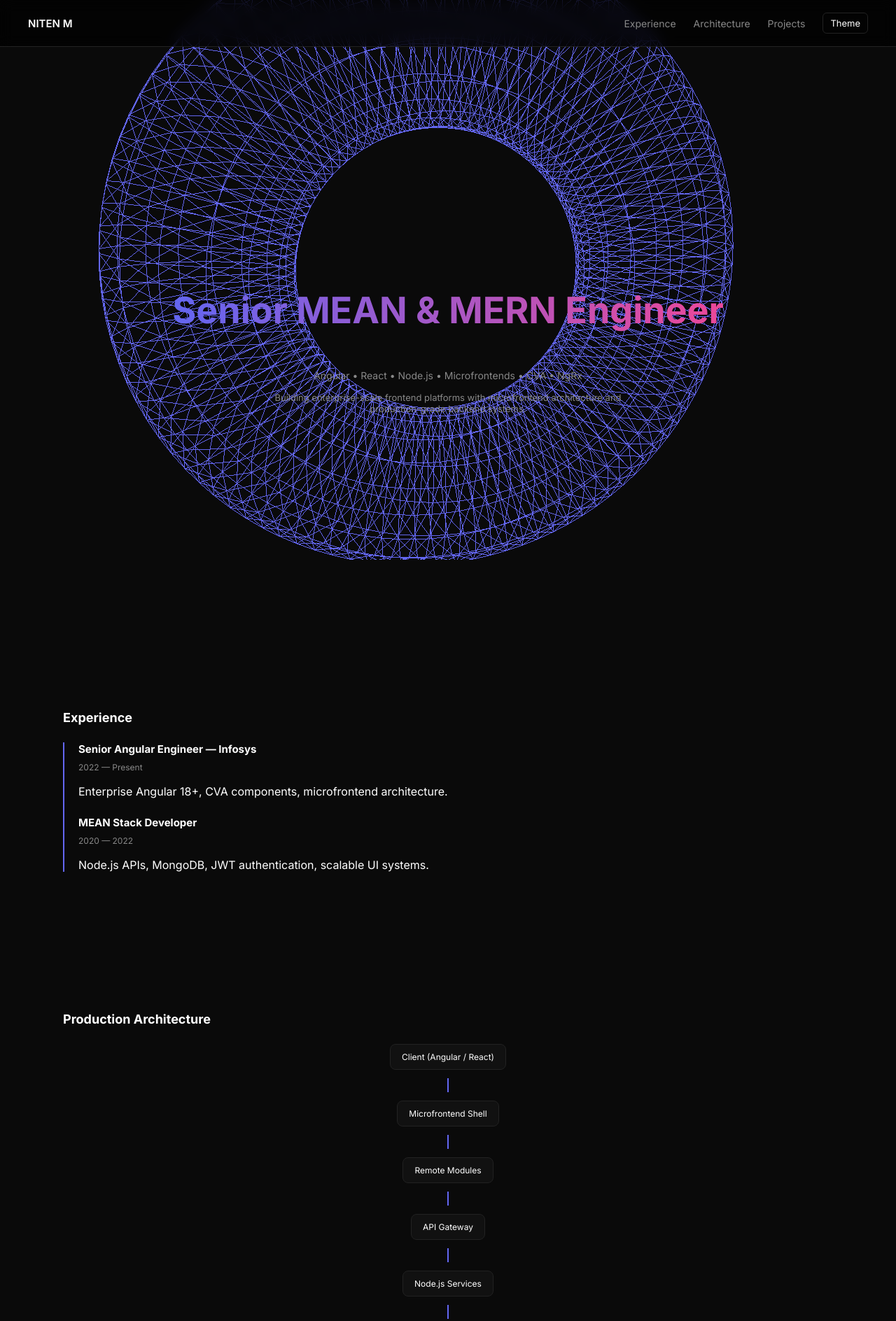
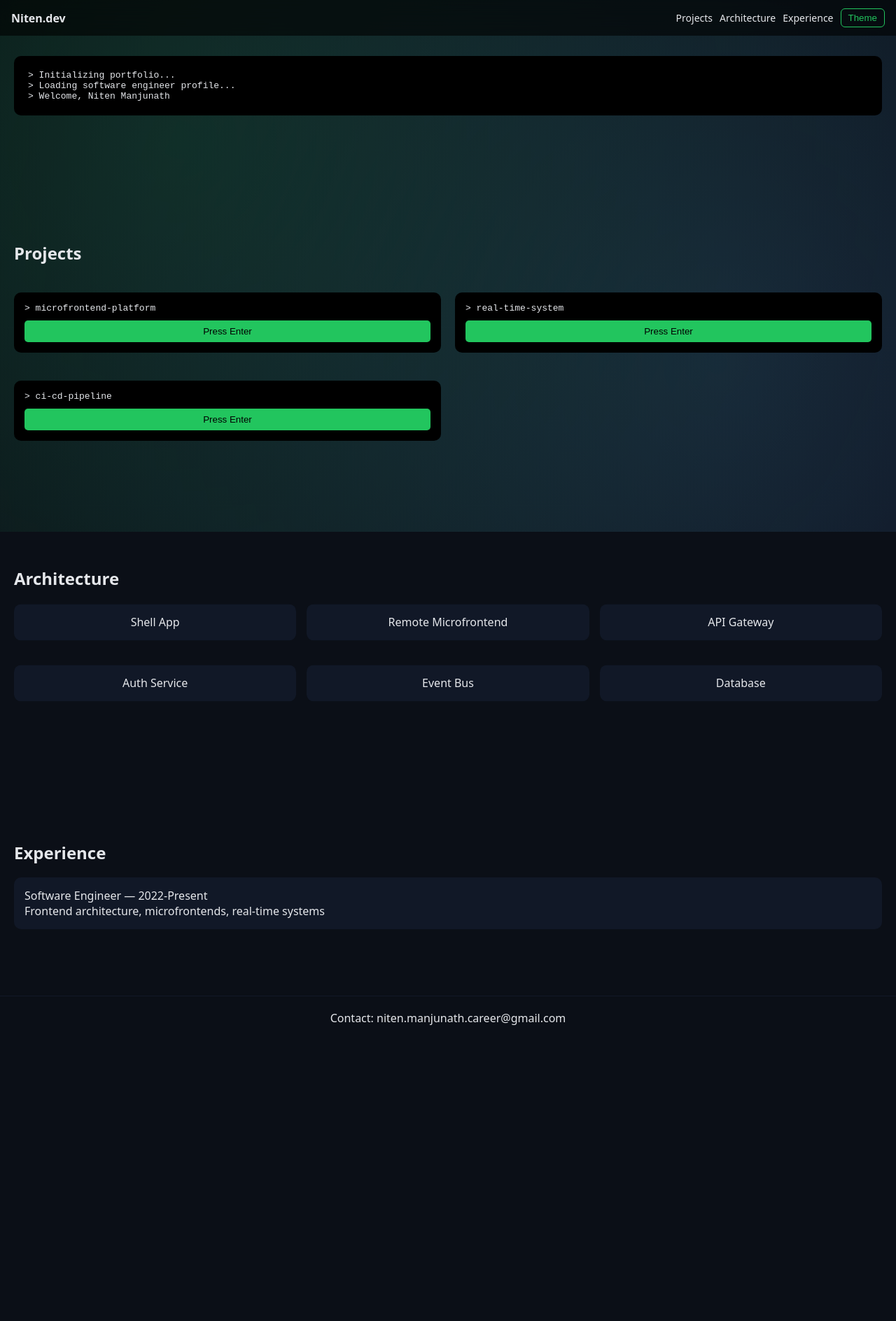
Before and after one commit to NITEN1999/landingpage, a plain HTML site: page index.html in a window 1280 px wide. Shown: the top 1888 px of the page at 70% size. After the commit the page ends 1486 px from the top, so only its background shows below. Drawn offline with nearby package versions, Linux system fonts and the light colour scheme; animation ran at ten frames a second.

Commit message:
Update index.html

```diff
--- a/index.html
+++ b/index.html
@@ -1,482 +1,408 @@
 <!DOCTYPE html>
 <html lang="en">
 <head>
-
 <meta charset="UTF-8">
 <meta name="viewport" content="width=device-width, initial-scale=1.0">
 
-<title>Niten M | Full Stack Engineer</title>
-
-<link href="https://fonts.googleapis.com/css2?family=Inter:wght@300;400;500;600;700&display=swap" rel="stylesheet">
-
-<script src="https://cdnjs.cloudflare.com/ajax/libs/gsap/3.12.5/gsap.min.js"></script>
-<script src="https://cdnjs.cloudflare.com/ajax/libs/three.js/r134/three.min.js"></script>
+<title>Niten Manjunath | Software Engineer</title>
 
 <style>
-
 /* =========================
-   THEME VARIABLES
+   MOBILE FIRST DESIGN
 ========================= */
 
 :root{
---bg:#0a0a0a;
---card:#111;
---text:#ffffff;
---muted:#888;
---border:#222;
---accent:#6366f1;
+  --bg:#0b0f17;
+  --card:#111827;
+  --text:#e5e7eb;
+  --accent:#22c55e;
+  --secondary:#60a5fa;
 }
 
-.light{
---bg:#f8fafc;
---card:#ffffff;
---text:#111;
---muted:#555;
---border:#ddd;
---accent:#4f46e5;
+[data-theme="light"]{
+  --bg:#ffffff;
+  --card:#f3f4f6;
+  --text:#111827;
+  --accent:#16a34a;
+  --secondary:#2563eb;
+}
+
+*{
+  box-sizing:border-box;
 }
 
 body{
   margin:0;
-font-family:'Inter', sans-serif;
+  font-family:system-ui,-apple-system,Segoe UI,Roboto;
   background:var(--bg);
   color:var(--text);
-transition:.3s;
   overflow-x:hidden;
 }
 
 /* =========================
-   3D BACKGROUND
+   BACKGROUND ANIMATION
 ========================= */
 
-canvas{
+.bg{
   position:fixed;
-top:0;
-left:0;
+  width:100%;
+  height:100%;
+  background:
+  radial-gradient(circle at 20% 30%,rgba(34,197,94,0.15),transparent),
+  radial-gradient(circle at 80% 70%,rgba(96,165,250,0.15),transparent);
+  animation:bgMove 10s infinite alternate;
   z-index:-1;
 }
 
+@keyframes bgMove{
+  from{transform:translateY(0px)}
+  to{transform:translateY(-50px)}
+}
+
 /* =========================
-   NAVBAR (MOBILE FIRST)
+   NAVBAR MOBILE FIRST
 ========================= */
 
-nav{
+.nav{
   position:fixed;
   top:0;
   width:100%;
-background:rgba(0,0,0,.7);
-backdrop-filter:blur(10px);
-border-bottom:1px solid var(--border);
-z-index:1000;
-}
-
-.light nav{
-background:rgba(255,255,255,.8);
-}
-
-.nav-container{
+  padding:12px 16px;
   display:flex;
   justify-content:space-between;
   align-items:center;
-padding:14px 18px;
+  background:rgba(0,0,0,0.6);
+  backdrop-filter:blur(12px);
+  z-index:999;
 }
 
 .logo{
-font-weight:600;
-font-size:15px;
+  font-weight:bold;
 }
 
-/* HAMBURGER */
-
-.hamburger{
+.nav-right{
   display:flex;
-flex-direction:column;
-gap:4px;
-cursor:pointer;
+  gap:10px;
+  align-items:center;
 }
 
-.hamburger span{
-width:22px;
-height:2px;
-background:var(--text);
-}
-
-/* MOBILE MENU */
-
-.nav-menu{
-position:absolute;
-top:55px;
-left:0;
-width:100%;
-background:var(--bg);
-display:flex;
-flex-direction:column;
-gap:15px;
-padding:15px;
-transform:translateY(-200%);
-transition:.3s ease;
-border-bottom:1px solid var(--border);
-}
-
-.nav-menu.active{
-transform:translateY(0);
-}
-
-.nav-menu a{
+.nav a{
+  color:var(--text);
   text-decoration:none;
-color:var(--muted);
   font-size:14px;
 }
 
-.nav-menu a:hover{
-color:var(--text);
+.theme-btn{
+  background:none;
+  border:1px solid var(--accent);
+  color:var(--accent);
+  padding:5px 10px;
+  border-radius:6px;
 }
 
-.toggle{
-cursor:pointer;
-font-size:13px;
-padding:6px 10px;
-border:1px solid var(--border);
-border-radius:6px;
-width:fit-content;
+/* =========================
+   SECTIONS
+========================= */
+
+.section{
+  padding:80px 20px;
 }
 
-/* DESKTOP */
+/* =========================
+   TERMINAL INTRO
+========================= */
+
+.terminal{
+  background:#000;
+  padding:20px;
+  border-radius:10px;
+  font-family:monospace;
+}
+
+.line{
+  opacity:0;
+  animation:typing 1s forwards;
+}
+
+.line:nth-child(1){animation-delay:1s}
+.line:nth-child(2){animation-delay:2s}
+.line:nth-child(3){animation-delay:3s}
+
+@keyframes typing{
+  to{opacity:1}
+}
+
+/* =========================
+   PROJECT TERMINAL CARDS
+========================= */
+
+.project{
+  background:#000;
+  margin-top:20px;
+  padding:15px;
+  border-radius:10px;
+  font-family:monospace;
+}
+
+.enter-btn{
+  margin-top:10px;
+  padding:8px;
+  border:none;
+  background:var(--accent);
+  color:black;
+  width:100%;
+  border-radius:5px;
+}
+
+.project-info{
+  display:none;
+  margin-top:10px;
+}
+
+.project.active .project-info{
+  display:block;
+  animation:fade .5s;
+}
+
+@keyframes fade{
+  from{opacity:0}
+  to{opacity:1}
+}
+
+/* =========================
+   ARCHITECTURE DIAGRAM
+========================= */
+
+.arch-box{
+  background:var(--card);
+  padding:15px;
+  margin:10px 0;
+  border-radius:10px;
+  text-align:center;
+  animation:float 4s infinite alternate;
+}
+
+@keyframes float{
+  from{transform:translateY(0)}
+  to{transform:translateY(-10px)}
+}
+
+/* =========================
+   EXPERIENCE TIMELINE
+========================= */
+
+.timeline-item{
+  background:var(--card);
+  padding:15px;
+  margin:15px 0;
+  border-radius:10px;
+}
+
+/* =========================
+   FOOTER
+========================= */
+
+.footer{
+  padding:20px;
+  text-align:center;
+  border-top:1px solid var(--card);
+}
+
+/* =========================
+   DESKTOP ENHANCEMENT
+========================= */
 
 @media(min-width:768px){
 
-.hamburger{
-display:none;
+  .projects-grid{
+    display:grid;
+    grid-template-columns:1fr 1fr;
+    gap:20px;
   }
 
-.nav-menu{
-position:static;
-transform:none;
-flex-direction:row;
-align-items:center;
-gap:25px;
-width:auto;
-background:none;
-border:none;
-padding:0;
+  .arch-grid{
+    display:grid;
+    grid-template-columns:1fr 1fr 1fr;
+    gap:15px;
   }
 
-.nav-container{
-padding:18px 40px;
+}
+</style>
+
+</head>
+
+<body>
+
+<div class="bg"></div>
+
+<!-- NAVBAR -->
+<div class="nav">
+
+<div class="logo">Niten.dev</div>
+
+<div class="nav-right">
+
+<a href="#projects">Projects</a>
+<a href="#architecture">Architecture</a>
+<a href="#experience">Experience</a>
+
+<button class="theme-btn" onclick="toggleTheme()">Theme</button>
+
+</div>
+</div>
+
+<!-- HERO TERMINAL -->
+<section class="section">
+
+<div class="terminal">
+
+<div class="line">> Initializing portfolio...</div>
+<div class="line">> Loading software engineer profile...</div>
+<div class="line">> Welcome, Niten Manjunath</div>
+
+</div>
+
+</section>
+
+<!-- PROJECTS -->
+<section id="projects" class="section">
+
+<h2>Projects</h2>
+
+<div class="projects-grid">
+
+<div class="project">
+
+<div>> microfrontend-platform</div>
+
+<button class="enter-btn" onclick="toggleProject(this)">
+Press Enter
+</button>
+
+<div class="project-info">
+
+Microfrontend architecture using Module Federation<br>
+React + Webpack + Dynamic Remote Loading
+
+</div>
+
+</div>
+
+<div class="project">
+
+<div>> real-time-system</div>
+
+<button class="enter-btn" onclick="toggleProject(this)">
+Press Enter
+</button>
+
+<div class="project-info">
+
+Real-time balance update system<br>
+Node.js + WebSocket + Kafka
+
+</div>
+
+</div>
+
+<div class="project">
+
+<div>> ci-cd-pipeline</div>
+
+<button class="enter-btn" onclick="toggleProject(this)">
+Press Enter
+</button>
+
+<div class="project-info">
+
+Production CI/CD pipeline<br>
+GitHub Actions + Docker + Kubernetes
+
+</div>
+
+</div>
+
+</div>
+
+</section>
+
+<!-- ARCHITECTURE -->
+<section id="architecture" class="section">
+
+<h2>Architecture</h2>
+
+<div class="arch-grid">
+
+<div class="arch-box">Shell App</div>
+
+<div class="arch-box">Remote Microfrontend</div>
+
+<div class="arch-box">API Gateway</div>
+
+<div class="arch-box">Auth Service</div>
+
+<div class="arch-box">Event Bus</div>
+
+<div class="arch-box">Database</div>
+
+</div>
+
+</section>
+
+<!-- EXPERIENCE -->
+<section id="experience" class="section">
+
+<h2>Experience</h2>
+
+<div class="timeline-item">
+
+Software Engineer — 2022-Present<br>
+Frontend architecture, microfrontends, real-time systems
+
+</div>
+
+</section>
+
+<!-- FOOTER -->
+<div class="footer">
+
+Contact: niten.manjunath.career@gmail.com
+
+</div>
+
+<script>
+
+/* =========================
+   THEME TOGGLE
+========================= */
+
+function toggleTheme(){
+
+const theme=document.body.getAttribute("data-theme");
+
+if(theme==="light"){
+
+document.body.removeAttribute("data-theme");
+
+}else{
+
+document.body.setAttribute("data-theme","light");
+
 }
 
 }
 
 /* =========================
-   HERO
+   PROJECT TERMINAL ENTER
 ========================= */
 
-.hero{
-min-height:100vh;
-display:flex;
-flex-direction:column;
-justify-content:center;
-align-items:center;
-text-align:center;
-padding:80px 20px 40px;
-}
+function toggleProject(btn){
 
-.hero h1{
-font-size:32px;
-background:linear-gradient(90deg,#6366f1,#ec4899);
--webkit-background-clip:text;
--webkit-text-fill-color:transparent;
-}
+const project=btn.parentElement;
 
-.subtitle{
-color:var(--muted);
-font-size:14px;
-margin-top:10px;
-}
-
-.tagline{
-margin-top:15px;
-max-width:500px;
-font-size:13px;
-color:var(--muted);
-}
-
-/* =========================
-   SECTION
-========================= */
-
-.section{
-padding:60px 18px;
-max-width:1100px;
-margin:auto;
-}
-
-.section h2{
-font-size:18px;
-margin-bottom:25px;
-}
-
-/* =========================
-   TIMELINE
-========================= */
-
-.timeline{
-border-left:2px solid var(--accent);
-padding-left:20px;
-}
-
-.timeline-item{
-margin-bottom:25px;
-}
-
-.timeline-item h3{
-font-size:15px;
-margin-bottom:5px;
-}
-
-.timeline-item span{
-font-size:12px;
-color:var(--muted);
-}
-
-/* =========================
-   ARCHITECTURE
-========================= */
-
-.architecture{
-display:flex;
-flex-direction:column;
-gap:12px;
-align-items:center;
-}
-
-.node{
-padding:10px 16px;
-background:var(--card);
-border:1px solid var(--border);
-border-radius:8px;
-font-size:12px;
-}
-
-.line{
-width:2px;
-height:20px;
-background:var(--accent);
-}
-
-/* =========================
-   PROJECT CARDS
-========================= */
-
-.grid{
-display:grid;
-gap:15px;
-}
-
-.card{
-background:var(--card);
-border:1px solid var(--border);
-padding:16px;
-border-radius:10px;
-transition:.3s;
-}
-
-.card:hover{
-transform:translateY(-5px);
-}
-
-.card h3{
-font-size:15px;
-margin-bottom:6px;
-}
-
-.card p{
-font-size:13px;
-color:var(--muted);
-}
-
-.tech{
-margin-top:6px;
-font-size:12px;
-color:var(--accent);
-}
-
-@media(min-width:768px){
-
-.hero h1{
-font-size:52px;
-}
-
-.section{
-padding:80px 30px;
-}
-
-.grid{
-grid-template-columns:repeat(2,1fr);
-}
+project.classList.toggle("active");
 
 }
-
-@media(min-width:1024px){
-
-.grid{
-grid-template-columns:repeat(3,1fr);
-}
-
-}
-
-</style>
-</head>
-
-<body>
-
-<canvas id="bg"></canvas>
-
-<!-- NAVBAR -->
-
-<nav>
-<div class="nav-container">
-<div class="logo">NITEN M</div>
-
-<div class="hamburger" onclick="toggleMenu()">
-<span></span>
-<span></span>
-<span></span>
-</div>
-
-<div class="nav-menu" id="navMenu">
-<a href="#experience" onclick="closeMenu()">Experience</a>
-<a href="#architecture" onclick="closeMenu()">Architecture</a>
-<a href="#projects" onclick="closeMenu()">Projects</a>
-<div class="toggle" onclick="toggleTheme()">Theme</div>
-</div>
-
-</div>
-</nav>
-
-<!-- HERO -->
-
-<section class="hero">
-<h1 id="title">Senior MEAN & MERN Engineer</h1>
-<div class="subtitle">
-Angular • React • Node.js • Microfrontends • CVA • NgRx
-</div>
-<div class="tagline">
-Building enterprise-scale frontend platforms with microfrontend architecture and production-grade backend systems.
-</div>
-</section>
-
-<!-- EXPERIENCE -->
-
-<section id="experience" class="section">
-<h2>Experience</h2>
-<div class="timeline">
-<div class="timeline-item">
-<h3>Senior Angular Engineer — Infosys</h3>
-<span>2022 — Present</span>
-<p>Enterprise Angular 18+, CVA components, microfrontend architecture.</p>
-</div>
-<div class="timeline-item">
-<h3>MEAN Stack Developer</h3>
-<span>2020 — 2022</span>
-<p>Node.js APIs, MongoDB, JWT authentication, scalable UI systems.</p>
-</div>
-</div>
-</section>
-
-<!-- ARCHITECTURE -->
-
-<section id="architecture" class="section">
-<h2>Production Architecture</h2>
-<div class="architecture">
-<div class="node">Client (Angular / React)</div>
-<div class="line"></div>
-<div class="node">Microfrontend Shell</div>
-<div class="line"></div>
-<div class="node">Remote Modules</div>
-<div class="line"></div>
-<div class="node">API Gateway</div>
-<div class="line"></div>
-<div class="node">Node.js Services</div>
-<div class="line"></div>
-<div class="node">MongoDB / PostgreSQL</div>
-</div>
-</section>
-
-<!-- PROJECTS -->
-
-<section id="projects" class="section">
-<h2>Projects</h2>
-<div class="grid">
-<div class="card">
-<h3>Insurance Microfrontend Platform</h3>
-<p>Angular microfrontend shell with dynamic module loading.</p>
-<div class="tech">Angular • NgRx • Module Federation</div>
-</div>
-
-<div class="card">
-<h3>JWT Authentication Service</h3>
-<p>Secure Node.js auth with RBAC & middleware architecture.</p>
-<div class="tech">Node.js • MongoDB • JWT</div>
-</div>
-
-<div class="card">
-<h3>Reusable CVA Library</h3>
-<p>Custom Angular ControlValueAccessor components.</p>
-<div class="tech">Angular • CVA • RxJS</div>
-</div>
-</div>
-</section>
-
-<script>
-
-/* MENU */
-
-function toggleMenu(){
-document.getElementById("navMenu").classList.toggle("active");
-}
-
-function closeMenu(){
-document.getElementById("navMenu").classList.remove("active");
-}
-
-/* THEME */
-
-function toggleTheme(){
-document.body.classList.toggle("light");
-localStorage.setItem("theme",
-document.body.classList.contains("light")?"light":"dark");
-}
-
-if(localStorage.getItem("theme")==="light"){
-document.body.classList.add("light");
-}
-
-/* THREE BACKGROUND */
-
-const scene=new THREE.Scene();
-const camera=new THREE.PerspectiveCamera(75,window.innerWidth/window.innerHeight,0.1,1000);
-const renderer=new THREE.WebGLRenderer({canvas:bg,alpha:true});
-renderer.setSize(window.innerWidth,window.innerHeight);
-camera.position.z=5;
-
-const geometry=new THREE.TorusGeometry(3,1,16,100);
-const material=new THREE.MeshBasicMaterial({color:0x6366f1,wireframe:true});
-const torus=new THREE.Mesh(geometry,material);
-scene.add(torus);
-
-function animate(){
-requestAnimationFrame(animate);
-torus.rotation.x+=0.003;
-torus.rotation.y+=0.003;
-renderer.render(scene,camera);
-}
-animate();
-
-/* GSAP */
-
-gsap.from("#title",{opacity:0,y:40,duration:1});
-gsap.from(".card",{opacity:0,y:30,duration:1,stagger:.2});
 
 </script>
 
```
Lines whose indentation alone changed are shown as unchanged.
